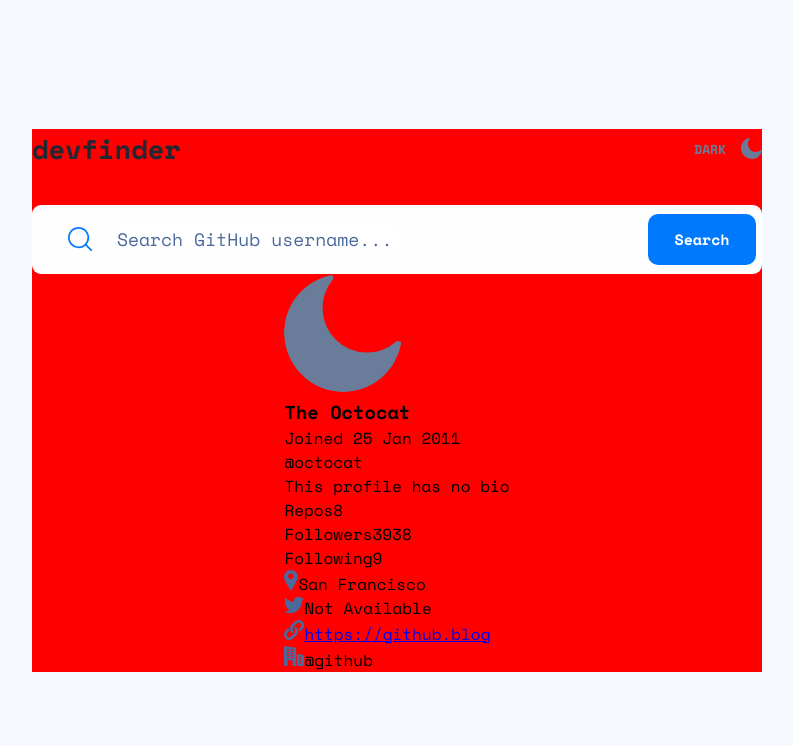
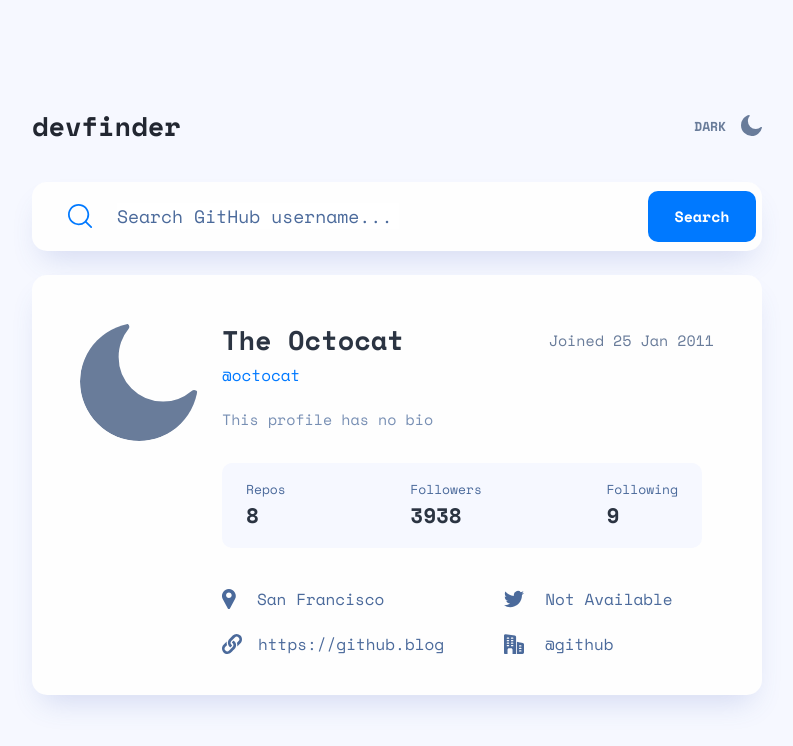
Before and after one commit to AndrioC/github-user-search-app-page-challenge, a React (Create React App) app: page / in a window 1280 px wide. Shown: the top 746 px of the page, without its empty margins (243-1036 px from the left). Built offline with nearby package versions, Linux system fonts and the light colour scheme.

Commit message:
finished section to show info from github api

```diff
--- a/src/pages/Home/index.tsx
+++ b/src/pages/Home/index.tsx
@@ -40,9 +40,9 @@
                 </SearchBar>
 
                 <ShowInfoContainer>
-                    <ProfileImage
-                        src={moonIcon}
-                    />
+                    <ProfileImage>
+                        <img src={moonIcon} alt="profile"/>
+                    </ProfileImage>
 
                     <ShowInfo>
                         <HeaderInfo>
@@ -61,36 +61,36 @@
                         <RepoInfo>
                             <div className="repo-qtd">
                                 <span>Repos</span>
-                                <span>8</span>
+                                <h3>8</h3>
                             </div>
                             <div className="followers-qtd">
                                 <span>Followers</span>
-                                <span>3938</span>
+                                <h3>3938</h3>
                             </div>
                             <div className="following-qtd">
                                 <span>Following</span>
-                                <span>9</span>
+                                <h3>9</h3>
                             </div>
                         </RepoInfo>
 
                         <FooterInfo>
                             <CityInfo>
-                                <div>
+                                <div className="city-info">
                                     <img src={locationIcon} alt="location"/>
                                     <span>San Francisco</span>
                                 </div>
-                                <div>
+                                <div className="twitter-info">
                                     <img src={twitterIcon} alt="twitter"/>
                                     <span>Not Available</span>
                                 </div>
                             </CityInfo>
 
                             <BlogInfo>
-                                <div>
+                                <div className="web-site-info">
                                     <img src={websiteIcon} alt="web-site"/>
                                     <a href="https://github.blog" rel="noreferrer" target="_blank">https://github.blog</a>
                                 </div>
-                                <div>
+                                <div className="github-info">
                                     <img src={companyIcon} alt="company"/>
                                     <span>@github</span>
                                 </div>
--- a/src/pages/Home/styles.ts
+++ b/src/pages/Home/styles.ts
@@ -12,7 +12,6 @@
 
 export const Content = styled.div`
     width: 730px;
-    background: red;
     display: flex;
     align-items: center;
     justify-content: center;
@@ -54,11 +53,12 @@
     width: 100%;
     height: 69px;
     background: ${({theme}) => theme.color.lightText};
-    border-radius: 9px;
+    border-radius: 15px;
     margin-top: 36px;
     display: flex;
     align-items: center;
     position: relative;
+    box-shadow: 0px 16px 30px -10px rgba(70, 96, 187, 0.198567);
 
     img {
         margin-left: 36px;
@@ -94,68 +94,191 @@
 
 
 export const ShowInfoContainer = styled.div`
-
-
+    width: 100%;
+    height: 420px;
+    display: flex;
+    margin-top: 24px;
+    justify-content: center;
+    position: relative;
+    background: ${({theme}) => theme.color.lightText};
+    border-radius: 15px;
+    box-shadow: 0px 16px 30px -10px rgba(70, 96, 187, 0.198567);
 `;
 
 
-export const ProfileImage = styled.img`
-    width: 118px;
-    height: 118px;
-    border-radius: 50%;
+export const ProfileImage = styled.div`
 
+    position: absolute;
+    top: 48px;
+    left: 48px;
+
+    img {
+        width: 118px;
+        height: 118px;
+        border-radius: 50%;
+    }
 `;
 
 
 
 export const ShowInfo = styled.div`
-
-
+    display: flex;
+    flex-direction: column;
+    margin-top: 45px;
+    width: 540px;
+    margin-left: 40px;
+    position: absolute;
+    right: 0;
 `;
 
 
 
 export const HeaderInfo = styled.div`
+    display: flex;
+    align-items: center;
+    width: 100%;
+    justify-content: space-between;
 
+    h3 {
+        font-size: 27px;
+        font-weight: bold;
+        color: ${({theme}) => theme.color.text};
+    }
 
+    span {
+        margin-right: 48px;
+        font-size: 15px;
+        color: ${({theme}) => theme.color.secondary};
+    }
 `;
 
 
 
 export const UserNameInfo = styled.div`
-
+    margin-top: 3px;
+    span {
+        color: ${({theme}) => theme.color.primary};
+    }
 
 `;
 
 
 
 export const InfoBio = styled.div`
+    margin-top: 21px;
 
-
+    p {
+        color: ${({theme}) => theme.color.tertiary};
+        opacity: 0.75;
+        font-size: 15px;
+    }
 `;
 
 
 
 export const RepoInfo = styled.div`
+    margin-top: 33px;
+    width: 480px;
+    height: 85px;
+    display: flex;
+    background: ${({theme}) => theme.color.background};
+    border-radius: 10px;
+    align-items: center;
+    justify-content: space-between;
+    padding: 0 24px 0 24px;
 
+    span {
+        font-size: 13px;
+        font-style: normal;
+        font-weight: normal;
+        color: ${({theme}) => theme.color.tertiary};
+    }
 
+    h3 {
+        font-size: 21px;
+        font-style: normal;
+        font-weight: bold;
+        color: ${({theme}) => theme.color.text};
+    }
+
+    .repo-qtd{
+        display: flex;
+        flex-direction: column;
+    }
+
+    .followers-qtd{
+        display: flex;
+        flex-direction: column;
+    }
+
+    .following-qtd{
+        display: flex;
+        flex-direction: column;
+    }
 `;
 
 
 
 export const FooterInfo = styled.div`
-
-
+    display: flex;
+    flex-direction: column;
+    margin-top: 39px;
 `;
 
 
 export const CityInfo = styled.div`
+    display: flex;
 
+    .city-info{
+        display: flex;
+        align-items: center;
+        justify-content: center;
 
+        span {
+            margin-left: 21px;
+            color: ${({theme}) => theme.color.tertiary};
+        }
+    }
+
+    .twitter-info{
+        display: flex;
+        align-items: center;
+        justify-content: center;
+        margin-left: 120px;
+
+        span {
+            margin-left: 21px;
+            color: ${({theme}) => theme.color.tertiary};
+        }
+    }
 `;
 
 
 export const BlogInfo = styled.div`
+    display: flex;
+    margin-top: 21px;
 
+    .web-site-info{
+        display: flex;
+        align-items: center;
+        justify-content: center;
 
+        a {
+            margin-left: 16px;
+            text-decoration: none;
+            color: ${({theme}) => theme.color.tertiary};
+        }
+    }
+
+    .github-info{
+        display: flex;
+        align-items: center;
+        justify-content: center;
+        margin-left: 60px;
+
+        span {
+            margin-left: 21px;
+            color: ${({theme}) => theme.color.tertiary};
+        }
+    }
 `;
```
